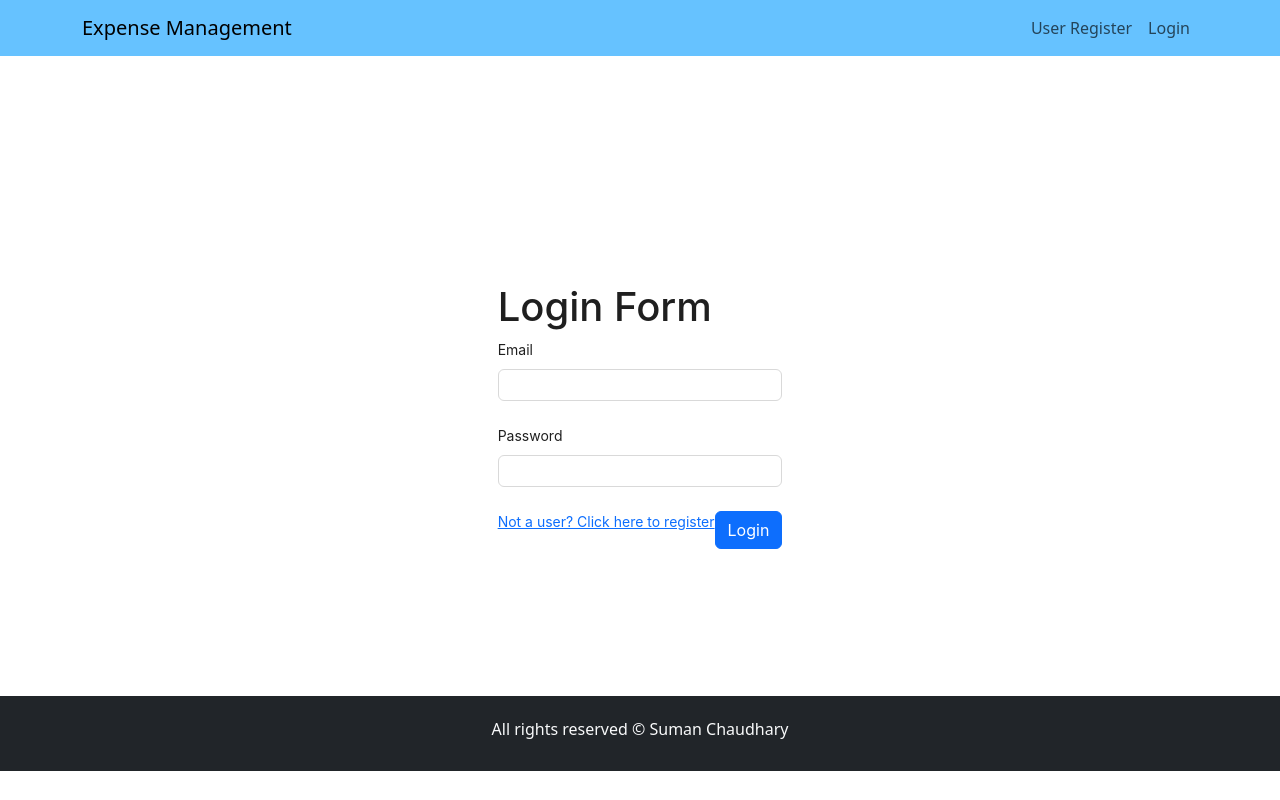
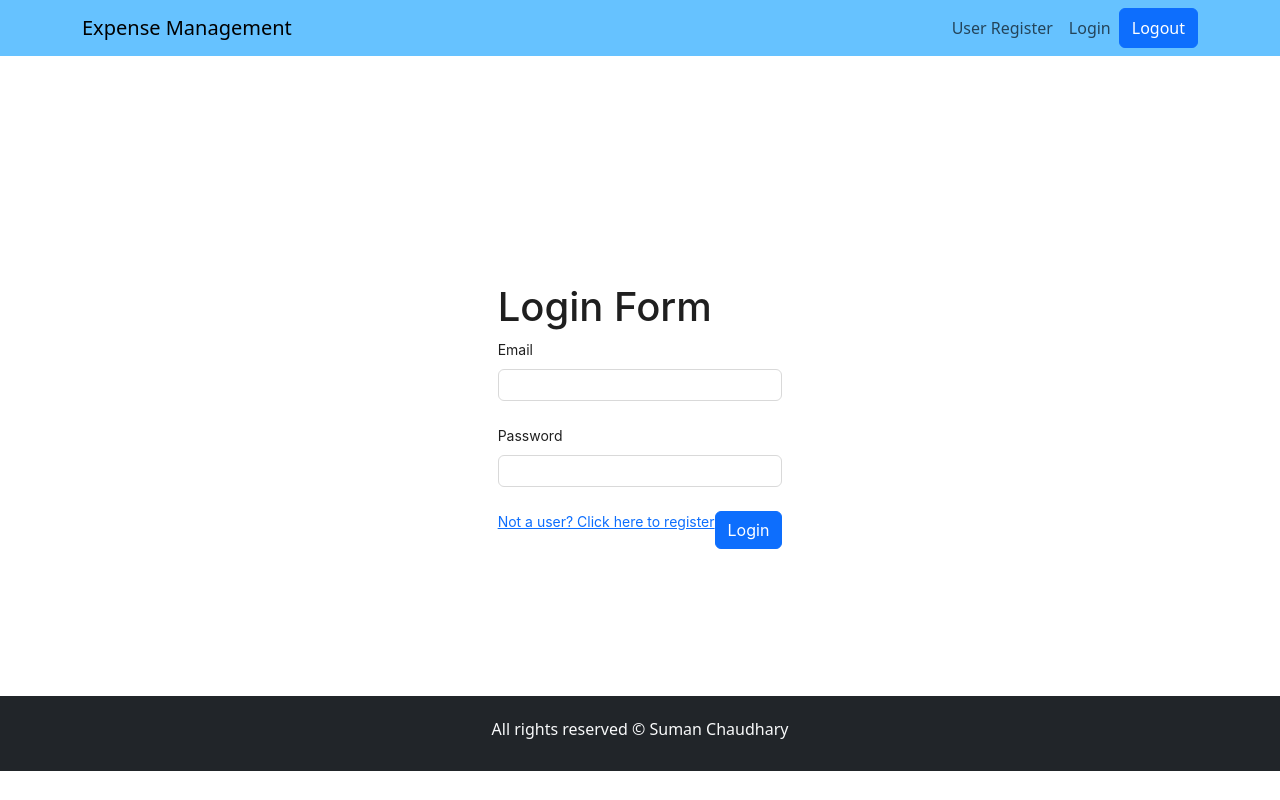
Before and after one commit to sumanchaudhary724/Expense_Management_System, a React (Create React App) app in the folder client/: page /login in a window 1280 px wide. Built offline with nearby package versions, Linux system fonts and the light colour scheme; the HTML template or start-up script is replaced by a standard one.

Commit message:
Added logout

```diff
--- a/client/src/components/Layout/Header.js
+++ b/client/src/components/Layout/Header.js
@@ -1,9 +1,16 @@
-import React from "react";
+import React, { useEffect, useState } from "react";
 import Container from "react-bootstrap/Container";
 import Nav from "react-bootstrap/Nav";
 import Navbar from "react-bootstrap/Navbar";
 
 export const Header = () => {
+  const [loginUser, setLoginUser] = useState("");
+  useEffect(() => {
+    const user = JSON.parse(localStorage.getItem("user"));
+    if (user) {
+      setLoginUser(user);
+    }
+  });
   return (
     <>
       {" "}
@@ -15,6 +22,15 @@ export const Header = () => {
             <Nav className="ms-auto">
               <Nav.Link href="/register">User Register</Nav.Link>
               <Nav.Link href="/login">Login</Nav.Link>
+              <Nav>
+                <p>{loginUser && loginUser.name}</p>
+              </Nav>
+              <button
+                className="btn btn-primary"
+                onClick={() => localStorage.removeItem("user")}
+              >
+                Logout
+              </button>
             </Nav>
           </Navbar.Collapse>
         </Container>
```
